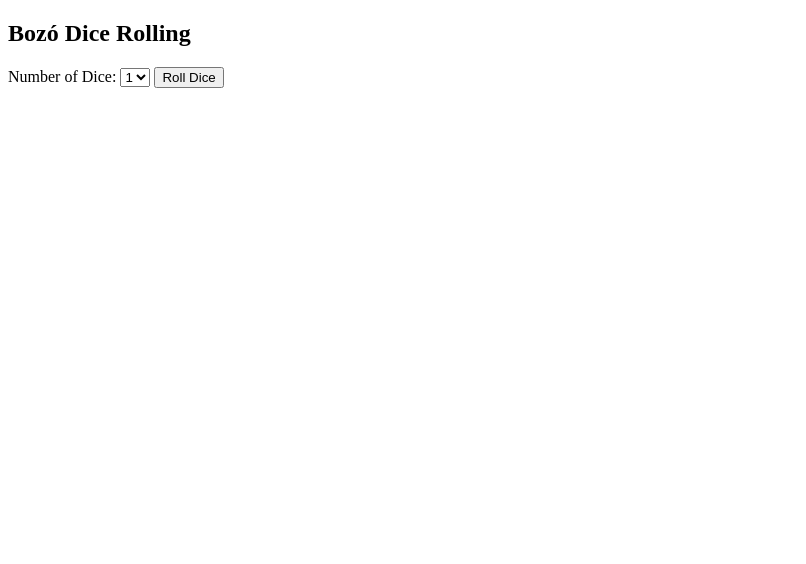
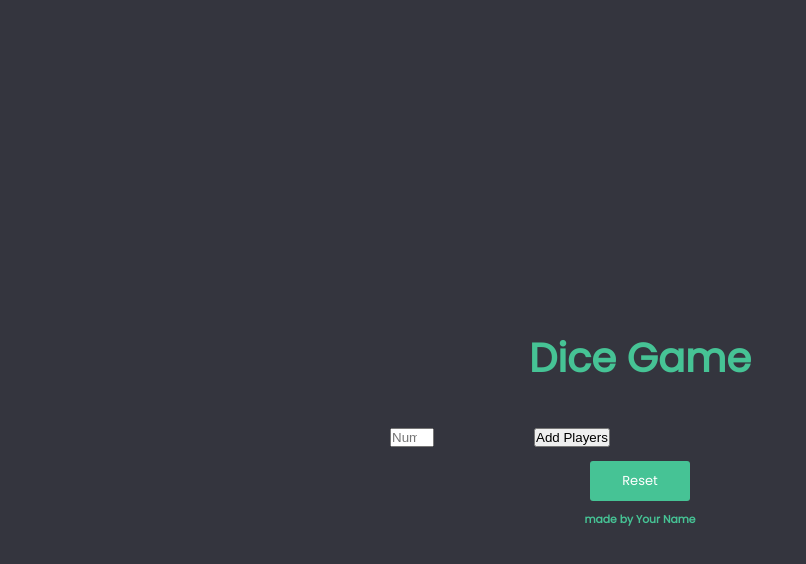
Before and after one commit to VictorAraujo28/Bozo.io, a plain HTML site: page index.html in a window 1280 px wide. Shown: the whole page, without its empty margins (0-806 px from the left). Drawn offline with Linux system fonts and the light colour scheme.

Commit message:
Add files via upload
Trying to make a game. attempt half failed

```diff
--- a/app.js
+++ b/app.js
@@ -1,46 +1,57 @@
-// app.js
-const diceCountSelect = document.getElementById('dice-count');
-const rollButton = document.getElementById('roll-button');
-const diceResultsContainer = document.getElementById('dice-results');
+const diceContainer = document.querySelector('.main'); // Changed from 'diceContainer' to 'main'
+const resetBtn = document.querySelector('.reset');
+const title = document.querySelector('.title');
+const playersContainer = document.querySelector('.players-container');
 
-// Enable dice count selection once player names are entered
-// (You can implement this logic based on your game flow)
-document.addEventListener('DOMContentLoaded', () => {
-  // For now, let's enable the dice count and roll button when the page loads
-  diceCountSelect.disabled = false;
-  rollButton.disabled = false;
+// Display dice for each player
+function displayDice(playerNumber) {
+  const dicePlayer = document.querySelector(`.dice-player${playerNumber}`);
+  const diceNumbers = [];
 
-  // Populate dice count options
-  for (let i = 1; i <= 5; i++) {
-    const option = document.createElement('option');
-    option.value = i;
-    option.textContent = i;
-    diceCountSelect.appendChild(option);
+  // Generate 6 random dice numbers
+  for (let i = 0; i < 6; i++) {
+    diceNumbers.push(Math.floor(Math.random() * 6) + 1);
   }
-});
 
-rollButton.addEventListener('click', () => {
-  const selectedDiceCount = diceCountSelect.value;
-  const diceResults = rollDice(selectedDiceCount);
-  displayDiceResults(diceResults);
-});
-
-function rollDice(diceCount) {
-  // Simulate rolling the specified number of dice
-  return Array.from({ length: diceCount }, () => Math.floor(Math.random() * 6) + 1);
+  // Display the dice numbers
+  dicePlayer.innerHTML = diceNumbers.map((number) => `<div class="dice">${number}</div>`).join('');
 }
 
-function displayDiceResults(results) {
-  // Clear previous results
-  diceResultsContainer.innerHTML = '';
+// Add players based on the input value
+function addPlayers() {
+  const playerCountInput = document.getElementById('playerCount');
+  const playerCount = parseInt(playerCountInput.value);
 
-  // Display the results
-  results.forEach(result => {
-    const resultElement = document.createElement('div');
-    resultElement.textContent = `Dice: ${result}`;
-    diceResultsContainer.appendChild(resultElement);
-  });
+  if (!isNaN(playerCount) && playerCount > 0) {
+    // Clear existing players and dice
+    playersContainer.innerHTML = '';
+    diceContainer.innerHTML = '';
 
-  // Show the dice results container
-  diceResultsContainer.classList.remove('hidden');
+    // Create new players and display dice for each player
+    for (let i = 1; i <= playerCount; i++) {
+      createPlayer(i);
+      displayDice(i);
+    }
+  } else {
+    alert('Please enter a valid number of players.');
+  }
 }
+
+// Create a player with a unique ID
+function createPlayer(playerNumber) {
+  const playerDiv = document.createElement('div');
+  playerDiv.classList.add('player');
+  playerDiv.innerHTML = `
+        <h5>Player ${playerNumber} <span class="counter counter${playerNumber}">0</span></h5>
+        <div class="dice-player${playerNumber}"></div>
+    `;
+  playersContainer.appendChild(playerDiv);
+}
+
+// Reset the game
+function resetGame() {
+  title.innerText = 'Dice Game';
+  diceContainer.innerHTML = '';
+  playersContainer.innerHTML = '';
+  addPlayers(); // Reinitialize with default players
+}
--- a/index.html
+++ b/index.html
@@ -1,30 +1,39 @@
-<!-- index.html -->
 <!DOCTYPE html>
 <html lang="en">
 
 <head>
     <meta charset="UTF-8">
     <meta name="viewport" content="width=device-width, initial-scale=1.0">
-    <link rel="stylesheet" href="styles.css">
-    <title>Bozó Dice Rolling</title>
+    <title>Dice Game</title>
+    <link rel="stylesheet" href="style.css">
 </head>
 
 <body>
-    <div id="game-container">
-        <h2>Bozó Dice Rolling</h2>
+    <div class="container">
+        <h1 class="title">Dice Game</h1>
 
-        <div id="dice-container">
-            <label for="dice-count">Number of Dice:</label>
-            <select id="dice-count" disabled>
-                <!-- Options for the number of dice (1 to 5) will be added dynamically using JavaScript -->
-            </select>
-            <button id="roll-button" disabled>Roll Dice</button>
-            <div id="dice-results" class="hidden">
-                <!-- Display the results of each roll here -->
-            </div>
+        <!-- Player section with input for the number of players -->
+        <div class="players">
+            <input type="number" id="playerCount" placeholder="Number of Players" min="2" max="6" />
+            <button onclick="addPlayers()">Add Players</button>
+        </div>
+
+        <!-- Player tab -->
+        <div class="players-container"></div>
+
+        <!-- Main section for game interface -->
+        <div class="main">
+            <!-- Your game interface goes here -->
+        </div>
+
+        <!-- Reset button -->
+        <div class="reset" onclick="resetGame()">Reset</div>
+
+        <!-- Footer -->
+        <div class="footer">
+            <h5>made by <span class="author">Your Name</span></h5>
         </div>
     </div>
-
     <script src="app.js"></script>
 </body>
 
--- a/style.css
+++ b/style.css
@@ -1,56 +1,117 @@
-/* styles.css */
-body {
-    font-family: 'Arial', sans-serif;
+@import url('https://fonts.googleapis.com/css2?family=Poppins&display=swap');
+
+*,
+*:before,
+*:after {
     margin: 0;
     padding: 0;
-    background-color: #f0f0f0;
+    box-sizing: border-box;
 }
 
-#game-container {
-    max-width: 600px;
-    margin: 50px auto;
-    background-color: #fff;
-    padding: 20px;
-    text-align: center;
-    border-radius: 8px;
-    box-shadow: 0 0 10px rgba(0, 0, 0, 0.1);
+:root {
+    font-size: 62.5%;
 }
 
-h2 {
-    color: #333;
+body {
+    font-family: 'Poppins', sans-serif;
+    background-color: #34353e;
+    min-height: 100vh;
+    display: flex;
+    justify-content: center;
+    align-items: center;
+    color: #46c395;
 }
 
-#dice-container {
-    margin-top: 20px;
+.container {
+    width: 100%;
+    max-width: 50rem;
+    text-align: center;
+    position: relative;
 }
 
-label {
-    font-weight: bold;
-    margin-right: 10px;
+.title {
+    font-size: 4rem;
+    margin-bottom: 4rem;
+    margin-top: 2rem;
 }
 
-select,
-button {
-    padding: 10px;
-    font-size: 16px;
+.main {
+    width: 100%;
+    display: flex;
+    flex-direction: column;
+    justify-content: center;
+    align-items: center;
+    gap: 2rem;
+    margin-bottom: 3rem;
 }
 
-button {
-    background-color: #4caf50;
-    color: #fff;
-    cursor: pointer;
+.players {
+    display: flex;
+    gap: 10rem;
 }
 
-button:disabled {
-    background-color: #ddd;
-    cursor: not-allowed;
+.players>h5 {
+    font-size: 1.5rem;
 }
 
-#dice-results {
-    margin-top: 20px;
+.counter {
+    padding-left: .5rem;
+    color: #fff;
 }
 
-/* Hide the dice results initially */
-.hidden {
-    display: none;
+.dices {
+    display: flex;
+    gap: 2rem;
+    flex-wrap: wrap;
+    justify-content: center;
+    align-items: center;
 }
+
+.dice {
+    background-color: #69000b;
+    width: 14rem;
+    height: 14rem;
+    border-radius: 1.2rem;
+    position: relative;
+    font-size: 2rem;
+    line-height: 3rem;
+    text-align: center;
+    color: #f1f1f1;
+}
+
+.dice::before {
+    content: '•';
+    display: block;
+    margin-top: 0.5rem;
+}
+
+.reset {
+    width: 10rem;
+    position: absolute;
+    bottom: -.8rem;
+    left: 50%;
+    transform: translateX(-50%);
+    background-color: #46c395;
+    padding: 1rem 3rem;
+    color: #fff;
+    border-radius: 3px;
+    cursor: pointer;
+    font-family: 'Poppins', sans-serif;
+    font-size: 1.3rem;
+    user-select: none;
+}
+
+.footer {
+    position: relative;
+    top: 3.5rem;
+    font-size: 1.3rem;
+}
+
+.high {
+    color: #fff;
+}
+
+@media(min-width:900px) {
+    /* Add media queries for larger screens */
+    /* ... */
+}
```
